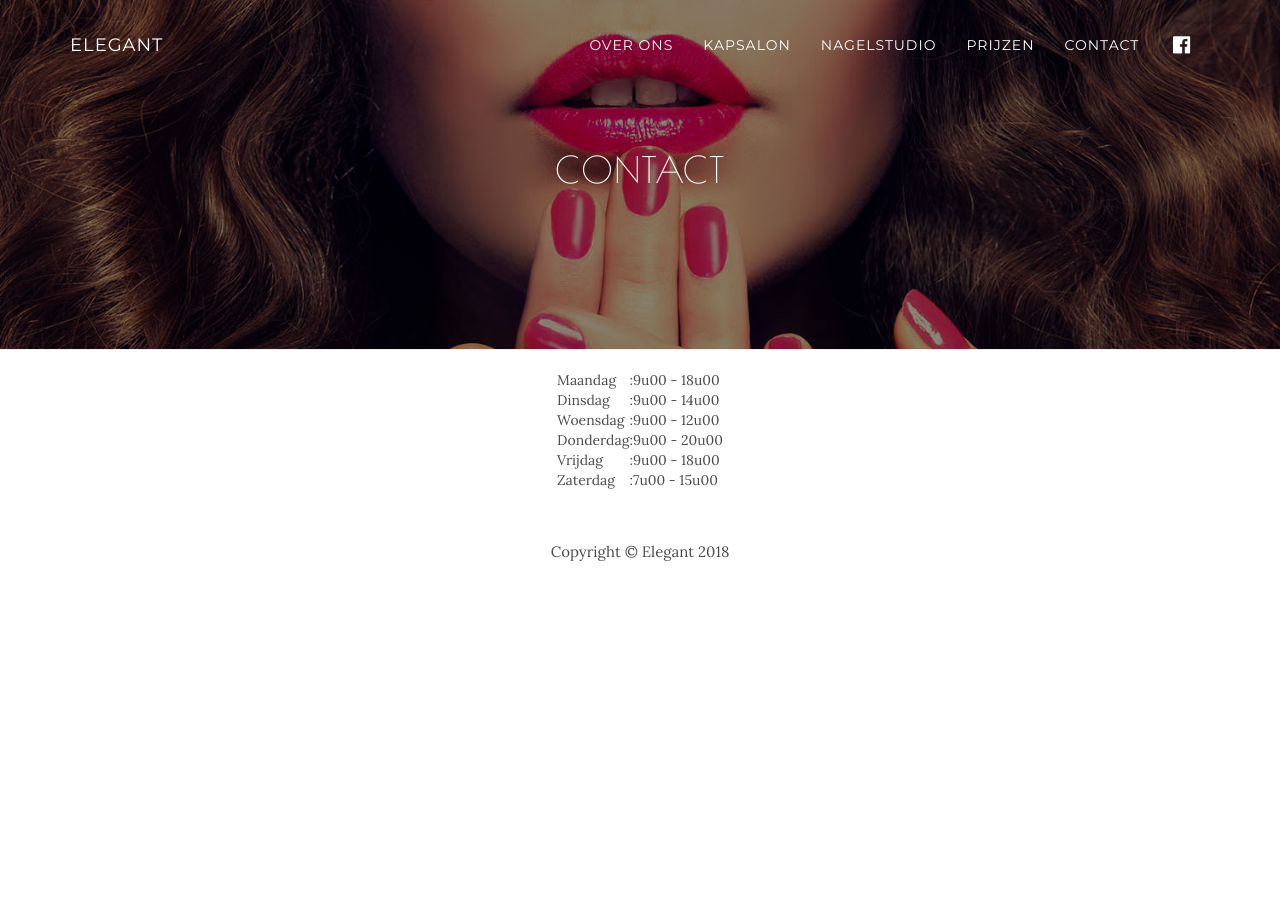
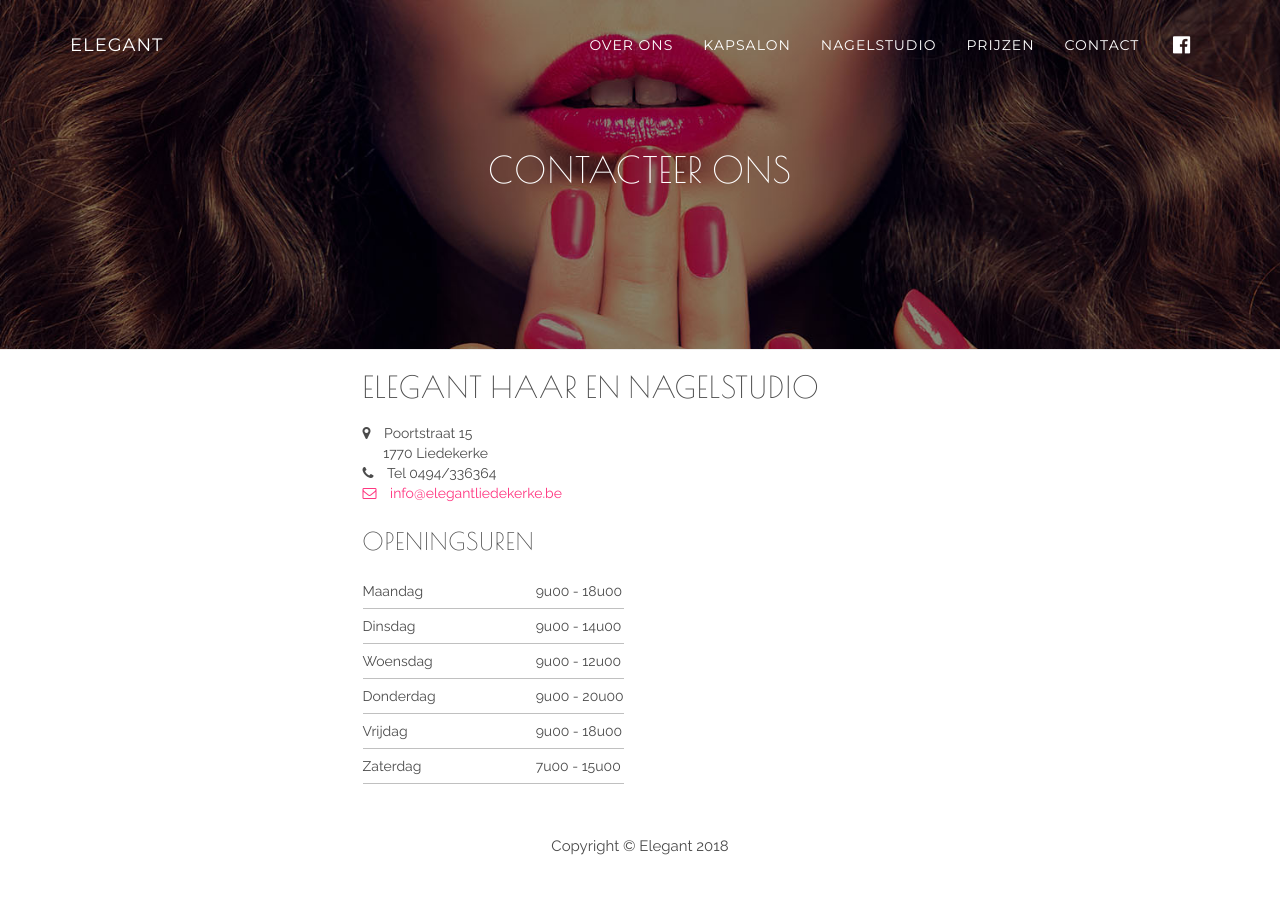
Before and after one commit to vickyvdds/elegant.liedekerke, a Jekyll site: the page built from _pages/contact.html, in a window 1280 px wide. Built offline with Jekyll 4.4.1, drawn with Linux system fonts in a browser that asks for light colours.

Commit message:
Updated content/design

```diff
--- a/_includes/head.html
+++ b/_includes/head.html
@@ -10,7 +10,7 @@
 
     <!-- Fonts -->
     <link rel="stylesheet" href="https://maxcdn.bootstrapcdn.com/font-awesome/4.7.0/css/font-awesome.min.css">
-    <link href="//fonts.googleapis.com/css?family=Lora:400,700,400italic,700italic" rel="stylesheet" type="text/css">
+    <link href="https://fonts.googleapis.com/css?family=Raleway:300,400" rel="stylesheet">
     <link href="https://fonts.googleapis.com/css?family=Poiret+One" rel="stylesheet">
     <link href="//fonts.googleapis.com/css?family=Montserrat:400,700" rel="stylesheet" type="text/css">
 
--- a/_pages/contact.html
+++ b/_pages/contact.html
@@ -1,60 +1,58 @@
 ---
-title: Contact
+title: Contacteer ons
 layout: page
 permalink: contact
 ---
 
-<div class="container">
-                <table align="center" border="0" cellpadding="1" cellspacing="1">
+<div class="container contact">
+    <div class="row">
+        <div class="col-md-6 col-md-offset-3">
+            <h2>ELEGANT HAAR EN NAGELSTUDIO</h2>
+
+            <div class="contact-info">
+                <i class="fa fa-map-marker" aria-hidden="true"></i>
+                <span>Poortstraat 15</span><br/>
+                <span>&nbsp;&nbsp;&nbsp;1770 Liedekerke</span><br/>
+
+                <i class="fa fa-phone" aria-hidden="true"></i>
+                <span>Tel 0494/336364</span><br/>
+
+                <a href="mailto:info@elegantliedekerke.be">
+                    <i class="fa fa-envelope-o" aria-hidden="true"></i>
+                    <span>info@elegantliedekerke.be</span>
+                </a>
+            </div>
+
+            <h3>Openingsuren</h3>
+
+            <table class="opening-hours-table">
                 <tbody>
                     <tr>
-                            <td>
-                            <span>Maandag</span></td>
-                            <td>
-                            <span>:</span></td>
-                            <td>
-                            <span>9u00 - 18u00</span></td>
+                        <td>Maandag</td>
+                        <td>9u00 - 18u00</td>
                     </tr>
                     <tr>
-                            <td>
-                            <span>Dinsdag</span></td>
-                            <td>
-                            <span>:</span></td>
-                            <td>
-                            <span>9u00 - 14u00</span></td>
+                        <td>Dinsdag</td>
+                        <td>9u00 - 14u00</td>
                     </tr>
                     <tr>
-                            <td>
-                            <span>Woensdag</span></td>
-                            <td>
-                            <span>:</span></td>
-                            <td>
-                            <span>9u00 - 12u00</span></td>
+                        <td>Woensdag</td>
+                        <td>9u00 - 12u00</td>
                     </tr>
                     <tr>
-                            <td>
-                            <span>Donderdag</span></td>
-                            <td>
-                            <span>:</span></td>
-                            <td>
-                            <span>9u00 - 20u00</span></td>
+                        <td>Donderdag</td>
+                        <td>9u00 - 20u00</td>
                     </tr>
                     <tr>
-                            <td>
-                            <span>Vrijdag</span></td>
-                            <td>
-                            <span>:</span></td>
-                            <td>
-                            <span>9u00 - 18u00</span></td>
+                        <td>Vrijdag</td>
+                        <td>9u00 - 18u00</td>
                     </tr>
                     <tr>
-                            <td>
-                            <span>Zaterdag</span></td>
-                            <td>
-                            <span>:</span></td>
-                            <td>
-                            <span>7u00 - 15u00</span></td>
+                        <td>Zaterdag</td>
+                        <td>7u00 - 15u00</td>
                     </tr>
                 </tbody>
             </table>
         </div>
+    </div>
+</div>
```
Also changed, not shown: _includes/css/elegant.css (+39 -6 lines), _pages/about.html (+29 -0 lines), _pages/hairdresser.html (+11 -1 lines), _pages/nailstudio.html (+8 -2 lines). Lines whose indentation alone changed are shown as unchanged.
